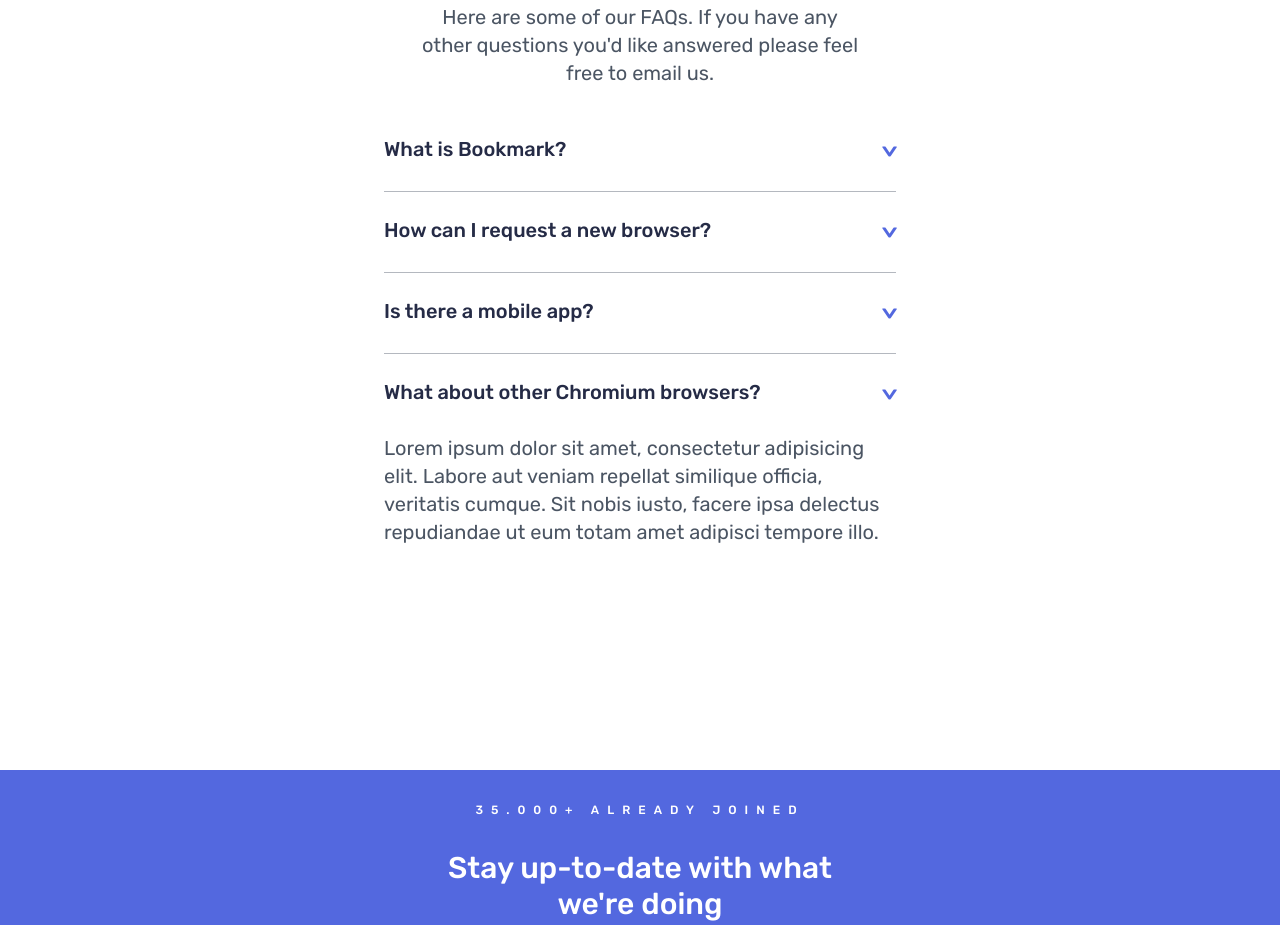
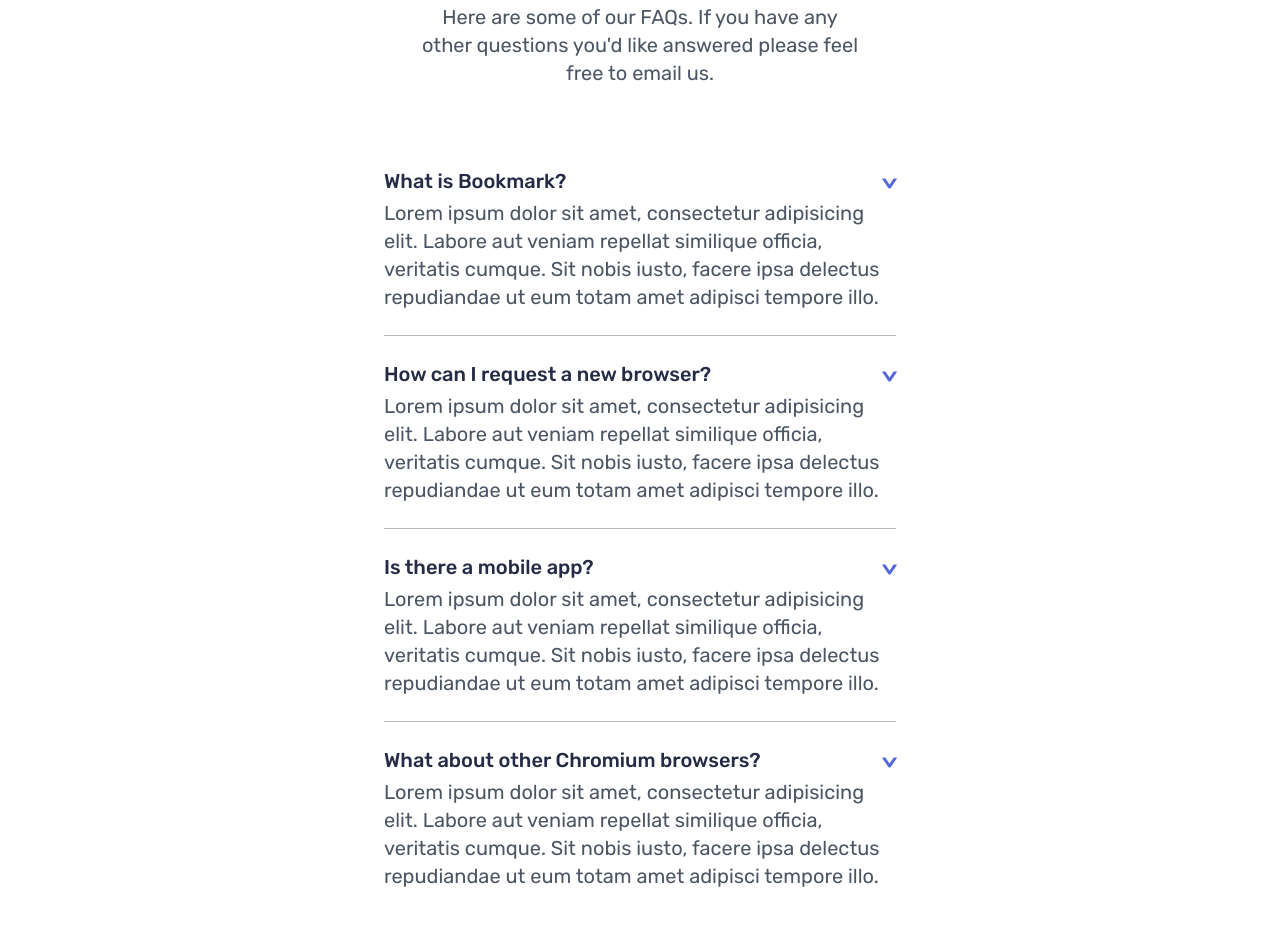
Before and after one commit to SenithVijayantha/bookmark-landing-page, a website built with Vite: page index.html in a window 1280 px wide. Shown: the part 2668-3593 px from the top of the page. Built offline with nearby package versions, Linux system fonts and the light colour scheme.

Commit message:
feat: Add animations to the page

```diff
--- a/index.html
+++ b/index.html
@@ -399,7 +399,7 @@
 
     <!-- FAQ section -->
     <section class="px-6 sm:px-8 md:px-16 xl:px-32 py-16 xl:py-56 w-full">
-      <div class="flex flex-col gap-6 text-center mb-12" data-aos="fade-up">
+      <div class="flex flex-col gap-6 text-center mb-20" data-aos="fade-up">
         <h2 class="text-2xl font-semibold md:text-3xl lg:text-4xl">
           Frequently Asked Questions
         </h2>
@@ -410,7 +410,7 @@
       </div>
 
       <!-- Accordion -->
-      <div id="accordion" class="max-w-lg mx-auto lg:text-xl">
+      <div id="accordion" class="max-w-lg mx-auto lg:text-xl" data-aos="zoom-in">
         <div>
           <label
             for="first"
@@ -524,6 +524,7 @@
       </div>
     </section>
 
+    <!-- Footer section -->
     <footer class="text-white">
       <div class="bg-primary-blue py-8 text-center">
         <p
--- a/src/style.css
+++ b/src/style.css
@@ -15,16 +15,3 @@
 .tab-content {
   text-align: center;
 }
-
-#accordion .accordion__content {
-  max-height: 0;
-  overflow: hidden;
-  transition: ease-out 0.3s;
-}
-
-#accordion input[type="radio"]:checked + .accordion__content {
-  max-height: 500px;
-  padding-top: 1.5rem;
-  overflow: hidden;
-
-}
```
